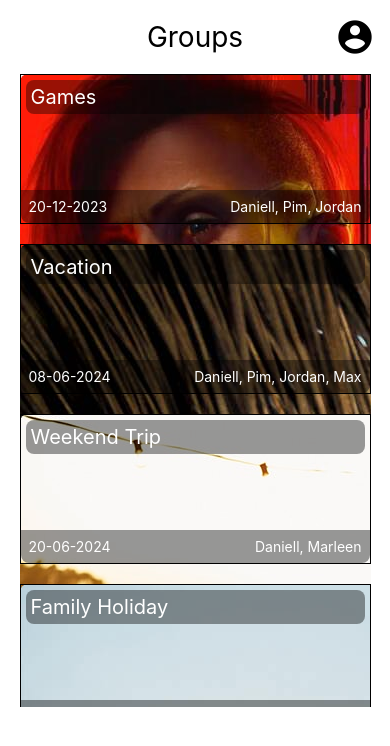
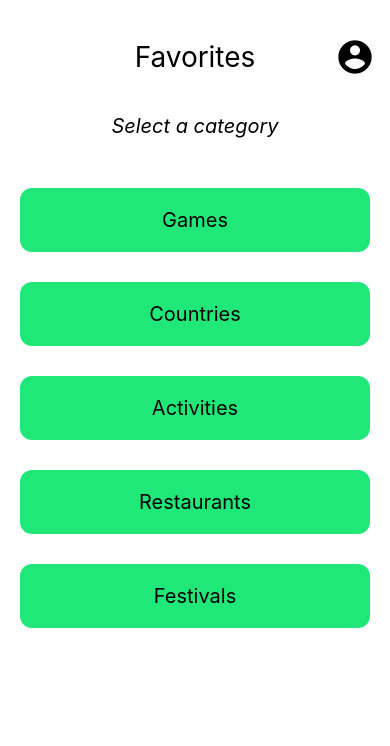
Before and after one commit to PeekingBad/SwipeTogether, a React Native app: screen / in a window 390 px wide. Shown: the top 746 px of the page. Built offline with nearby package versions, Linux system fonts and the light colour scheme.

Commit message:
Build - Favorites screen

```diff
--- a/App.js
+++ b/App.js
@@ -2,11 +2,12 @@ import React from 'react'
 import { View, StyleSheet } from 'react-native'
 import Splash from './src/screens/splashscreen'
 import Groups from './src/screens/groups'
+import Favorites from './src/screens/favorites'
 
 const App = () => {
   return (
     <View style={styles.container}>
-      <Groups />
+      <Favorites />
     </View>
   )
 }
--- a/src/components/groupCard.js
+++ b/src/components/groupCard.js
@@ -11,19 +11,27 @@ const windowWidth = Dimensions.get('window').width
 
 const GroupCard = (props) => {
   const { title, members, date, backgroundImage } = props
+  const {
+    itemBackground,
+    item,
+    titleBackground,
+    groupDescription,
+    itemDescription,
+    cardTitle
+  } = styles
   return (
     <ImageBackground
       source={backgroundImage}
       imageStyle={{ borderRadius: 8 }}
-      style={styles.itemBackground}
+      style={itemBackground}
     >
-      <View style={styles.item}>
-        <View style={styles.titleBackground}>
-          <Text style={styles.title}>{title}</Text>
+      <View style={item}>
+        <View style={titleBackground}>
+          <Text style={cardTitle}>{title}</Text>
         </View>
-        <View style={styles.groupDescription}>
-          <Text style={styles.itemDescription}>{date}</Text>
-          <Text style={styles.itemDescription}>{members}</Text>
+        <View style={groupDescription}>
+          <Text style={itemDescription}>{date}</Text>
+          <Text style={itemDescription}>{members}</Text>
         </View>
       </View>
     </ImageBackground>
@@ -41,7 +49,7 @@ const styles = StyleSheet.create({
     gap: 40,
     flexDirection: 'row'
   },
-  title: {
+  cardTitle: {
     fontSize: 20,
     color: 'white'
   },
--- /dev/null
+++ b/src/components/topNavigation.js
@@ -0,0 +1,37 @@
+import react from 'react'
+import { Text, StyleSheet, View, StatusBar } from 'react-native'
+import { MaterialIcons } from '@expo/vector-icons'
+
+const TopNavigation = (props) => {
+  const { pageName } = props
+  const { topBar, screenTitle, accountIcon } = styles
+  return (
+    <View style={topBar}>
+      <Text style={screenTitle}>Favorites</Text>
+      <MaterialIcons
+        style={accountIcon}
+        name="account-circle"
+        size={40}
+        color="black"
+      />
+    </View>
+  )
+}
+
+const styles = StyleSheet.create({
+  topBar: {
+    marginTop: StatusBar.currentHeight || 20,
+    justifyContent: 'center',
+    alignItems: 'center',
+    flexDirection: 'row'
+  },
+  screenTitle: {
+    fontSize: 28
+  },
+  accountIcon: {
+    position: 'absolute',
+    right: 15
+  }
+})
+
+export default TopNavigation
--- /dev/null
+++ b/src/screens/favorites.js
@@ -0,0 +1,88 @@
+import react from 'react'
+import {
+  Text,
+  SafeAreaView,
+  StyleSheet,
+  StatusBar,
+  View,
+  FlatList,
+  Dimensions
+} from 'react-native'
+import TopNav from '../components/topNavigation'
+
+const windowHeight = Dimensions.get('window').height
+
+const DATA = [
+  {
+    title: 'Games'
+  },
+  {
+    title: 'Countries'
+  },
+  {
+    title: 'Activities'
+  },
+  {
+    title: 'Restaurants'
+  },
+  {
+    title: 'Festivals'
+  }
+]
+
+const CategoryItems = ({ title }) => (
+  <View style={styles.category}>
+    <Text style={styles.categoryText}>{title}</Text>
+  </View>
+)
+
+const Favorites = () => {
+  return (
+    <SafeAreaView style={styles.container}>
+      <TopNav></TopNav>
+      <View style={styles.selectCategoryView}>
+        <Text style={styles.selectCategoryText}>Select a category</Text>
+      </View>
+      <View style={styles.categoryContainer}>
+        <FlatList
+          data={DATA}
+          renderItem={({ item }) => <CategoryItems title={item.title} />}
+        />
+      </View>
+    </SafeAreaView>
+  )
+}
+
+const styles = StyleSheet.create({
+  container: {
+    flex: 1,
+    marginTop: StatusBar.currentHeight || 20
+  },
+  selectCategoryView: {
+    marginTop: 40,
+    justifyContent: 'center',
+    alignItems: 'center'
+  },
+  selectCategoryText: {
+    fontSize: 20,
+    fontStyle: 'italic'
+  },
+  category: {
+    backgroundColor: '#1FE879',
+    marginTop: 30,
+    padding: 20,
+    marginHorizontal: 20,
+    borderRadius: 12
+  },
+  categoryText: {
+    textAlign: 'center',
+    fontSize: 20
+  },
+  categoryContainer: {
+    height: windowHeight * 0.65,
+    marginTop: 20,
+    overflow: 'hidden'
+  }
+})
+
+export default Favorites
--- a/src/screens/groups.js
+++ b/src/screens/groups.js
@@ -11,7 +11,6 @@ import {
 import { MaterialIcons } from '@expo/vector-icons'
 import GroupCard from '../components/groupCard'
 
-const windowWidth = Dimensions.get('window').width
 const windowHeight = Dimensions.get('window').height
 
 const DATA = [
@@ -56,18 +55,19 @@ const CardInfo = () => {
       backgroundImage={item.backgroundImage}
     />
   )
+  const { topBar, screenTitle, accountIcon, groupContainer } = styles
   return (
     <SafeAreaView>
-      <View style={styles.topBar}>
-        <Text style={styles.screenTitle}>Groups</Text>
+      <View style={topBar}>
+        <Text style={screenTitle}>Groups</Text>
         <MaterialIcons
-          style={styles.accountIcon}
+          style={accountIcon}
           name="account-circle"
           size={40}
           color="black"
         />
       </View>
-      <View style={styles.groupContainer}>
+      <View style={groupContainer}>
         <FlatList
           showsVerticalScrollIndicator={false}
           data={DATA}
```
